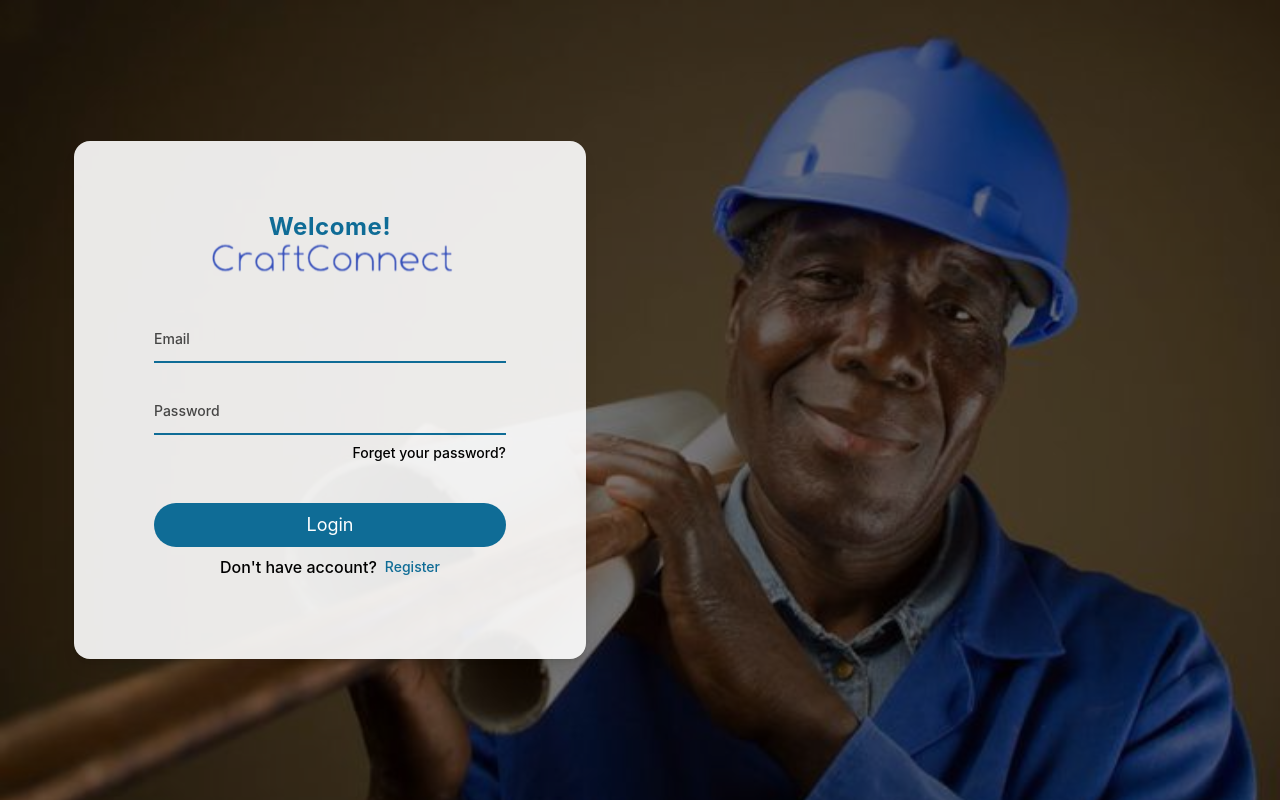
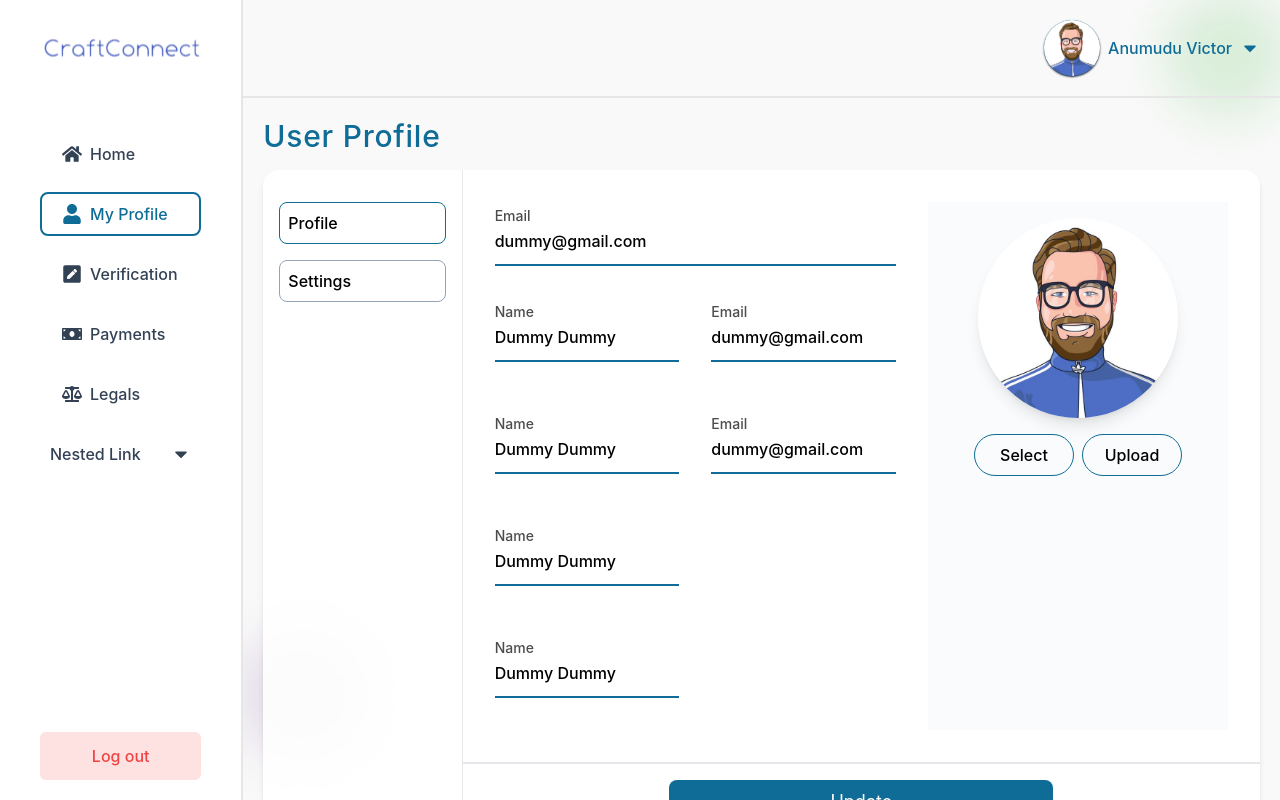
Before and after one commit to victorAnumudu/cbt, a React (Vite) app: page /dashboard/profile in a window 1280 px wide. Before the commit this address led to /login. Built offline with nearby package versions, Linux system fonts and the light colour scheme; no server answers.

Commit message:
added profile page tab

```diff
--- a/src/components/dashboardLayout/NewDashboard/DashboardAuth.tsx
+++ b/src/components/dashboardLayout/NewDashboard/DashboardAuth.tsx
@@ -19,24 +19,27 @@ export default function DashboardAuth():any {
  let [pageLoading, setPageLoading] = useState(true)
 
  const loadUser = () => {
-  setPageLoading(true)
-  axios.get('https://convene-backend.onrender.com/users/profile',{
-    headers:{
-      Authorization: `bearer ${Cookies.get('token')}`
-    }
-  }).then((res)=>{
-    if(!res.data.status){
-      setPageLoading(false)
-      setUserExist(false)
-      return
-    }
-    setUserDetails(res.data.data[0])
+  // setPageLoading(true)
+  // axios.get('https://convene-backend.onrender.com/users/profile',{
+  //   headers:{
+  //     Authorization: `bearer ${Cookies.get('token')}`
+  //   }
+  // }).then((res)=>{
+  //   if(!res.data.status){
+  //     setPageLoading(false)
+  //     setUserExist(false)
+  //     return
+  //   }
+  //   setUserDetails(res.data.data[0])
+  //   setPageLoading(false)
+  //   setUserExist(true)
+  // }).catch((err:any)=>{
+  //   console.log('ERROR', err.response)
+  //   setPageLoading(false)
+  // })
+  setUserDetails({email:'test@gmail.com', name:'Anumudu Victor'})
     setPageLoading(false)
     setUserExist(true)
-  }).catch((err:any)=>{
-    console.log('ERROR', err.response)
-    setPageLoading(false)
-  })
  }
 
   useEffect(()=>{
--- a/src/components/dashboardLayout/NewDashboard/DashboardLayout.tsx
+++ b/src/components/dashboardLayout/NewDashboard/DashboardLayout.tsx
@@ -1,4 +1,4 @@
-import { ReactNode, useState, useEffect, MouseEvent } from 'react'
+import { ReactNode, useState, useEffect } from 'react'
 
 import Aside from './Aside'
 import LogoutModal from '../../popout/LogoutModal'
@@ -74,6 +74,7 @@ export default function DashboardLayout({children}:{children: ReactNode}) {
           <div className='w-full h-[calc(100vh_-_100px)] flex p-2 md:p-5 relative'>
             <div className='h-full w-full'>
               {children}
+              <p className='p-2'></p>
             </div>
 
             {/* <div className={`pl-5 w-[300px] min-w-[300px] hidden lg:block`}>
--- a/src/components/dashboardPages/Home.tsx
+++ b/src/components/dashboardPages/Home.tsx
@@ -83,7 +83,7 @@ export default function Home() {
         </div>
       :
         <>
-          <p className='w-full text-3xl text-primary font-medium tracking-wide'>Dashboard</p>
+          <p className='w-full text-3xl text-primary font-medium tracking-wide'>User Dashboard</p>
           <div className='my-6 w-full grid grid-cols-2 lg:grid-cols-4 gap-4'>
             {summary.map(item => (
                 <div key={item.name} className='mode-transition w-full min-w-28 bg-white dark:bg-white/50 dark:text-black rounded-md shadow-md cursor-pointer hover:bg-white/50 transition-all duration-300'>
--- a/src/components/dashboardPages/Profile.tsx
+++ b/src/components/dashboardPages/Profile.tsx
@@ -1,6 +1,50 @@
+import { useState } from "react"
+import UserProfile from "./profile/UserProfile"
+import Settings from "./profile/Settings"
 
 export default function Profile() {
+  const [active, setActive] = useState(tabs[0])
+
+  const handleActive = (tab:string):any => {
+    setActive(tab)
+  }
+
   return (
-    <div>Profile</div>
+    <div className="w-full min-h-full">
+      <p className='w-full text-3xl text-primary font-medium tracking-wide'>User Profile</p>
+      <div className="mt-4 relative block sm:grid grid-cols-5 bg-white/90 dark:bg-dark text:black dark:text-dark-light shadow-md rounded-2xl">
+        {/* TABS */}
+        <div className="sticky top-52 p-4 col-span-1 hidden sm:block border-r">
+          {tabs.map(tab => (
+            <button
+              key={tab}
+              className={`block w-full text-left mt-4 p-2 border rounded-lg transition-all duration-500 ${tab == active ? 'border-primary dark:border-white' : 'border-dark-light'}`}
+              onClick={()=>handleActive(tab)}
+            >
+              {tab}
+            </button>
+          ))}
+        </div>
+
+        {/* PAGES */}
+        <div className="col-span-4 min-h-[650px] flex-col justify-between">
+          {active == 'Profile' ?
+          <UserProfile />
+          : active == 'Settings' ?
+          <Settings />
+          :
+          null}
+        </div>
+      </div>
+    </div>
   )
 }
+
+
+
+
+
+
+const tabs:string[] = [
+  'Profile', 'Settings'
+]
--- /dev/null
+++ b/src/components/dashboardPages/profile/Settings.tsx
@@ -0,0 +1,6 @@
+
+export default function Settings() {
+  return (
+    <div className="w-full h-full flex justify-center items-center">Coming Soon</div>
+  )
+}
--- /dev/null
+++ b/src/components/dashboardPages/profile/UserProfile.tsx
@@ -0,0 +1,145 @@
+import { useState } from "react";
+import { Button, FloatLabelInput } from "../../shared";
+
+import User from '../../../assets/avatar/avatar1.jpg'
+
+export default function UserProfile() {
+    const [selectImage, setSelectedImage] = useState<Blob | MediaSource | null>(null)
+
+    const [details, setDetails] = useState({
+        name: 'Dummy Dummy',
+        email: 'dummy@gmail.com'
+    })
+
+    const handleDetailsChange = (e:MouseEvent) => {
+        let {name, value} = e?.target as HTMLInputElement
+        setDetails(prev => ({...prev, [name]:value}))
+    }
+
+    const handleImageSelect = (e:any) => {
+        let {files} = e?.target as HTMLInputElement
+        if(files){
+            setSelectedImage(files[0])
+        }
+    }
+  return (
+    <>
+        <div className="p-8 w-full lg:flex lg:flex-row-reverse gap-8">
+
+            {/* PROFILE IMAGE */}
+            <div className="p-4 w-full sm:max-w-[300px] mx-auto flex flex-col items-center bg-slate-50/80">
+              <img src={selectImage ? URL.createObjectURL(selectImage) : User} className="w-[200px] h-[200px] rounded-full shadow-lg dark:shadow-md dark:shadow-dark-light flex justify-center items-center" />
+              <input type="file" id='image' className="hidden" onChange={handleImageSelect} />
+              <div className="p-4 w-full flex justify-center gap-2 items-center">
+                <label htmlFor="image" className="custom-btn border text-center dark:border-dark-light border-primary cursor-pointer">Select</label>
+                {<button className="custom-btn border text-center dark:border-dark-light border-primary">Upload</button>}
+              </div>
+            </div>
+
+            {/* PROFILE DETAILS */}
+            <div className="w-full">
+              <div className="relative my-2 py-2">
+                <FloatLabelInput
+                  id="email"
+                  name="email"
+                  type="email"
+                  placeHolder="Email"
+                  labelName="Email"
+                  value={'dummy@gmail.com'}
+                  inputClass=""
+                  disable={true}
+                  onChange={()=>{}}
+                />
+              </div>
+              <div className="w-full lg:grid grid-cols-2 gap-8">
+                <div className="relative my-6 py-2">
+                    <FloatLabelInput
+                    id="name"
+                    name="name"
+                    type="text"
+                    placeHolder="Name"
+                    labelName="Name"
+                    value={details.name}
+                    inputClass=""
+                    onChange={handleDetailsChange}
+                    />
+                </div>
+                <div className="relative my-6 py-2">
+                    <FloatLabelInput
+                    id="email"
+                    name="email"
+                    type="email"
+                    placeHolder="Email"
+                    labelName="Email"
+                    value={details.email}
+                    inputClass=""
+                    onChange={handleDetailsChange}
+                    />
+                </div>
+              </div>
+              <div className="w-full lg:grid grid-cols-2 gap-8">
+                <div className="relative my-6 py-2">
+                    <FloatLabelInput
+                    id="name"
+                    name="name"
+                    type="text"
+                    placeHolder="Name"
+                    labelName="Name"
+                    value={details.name}
+                    inputClass=""
+                    onChange={handleDetailsChange}
+                    />
+                </div>
+                <div className="relative my-6 py-2">
+                    <FloatLabelInput
+                    id="email"
+                    name="email"
+                    type="email"
+                    placeHolder="Email"
+                    labelName="Email"
+                    value={details.email}
+                    inputClass=""
+                    onChange={handleDetailsChange}
+                    />
+                </div>
+              </div>
+              <div className="w-full lg:grid grid-cols-2 gap-8">
+                <div className="relative my-6 py-2">
+                    <FloatLabelInput
+                    id="name"
+                    name="name"
+                    type="text"
+                    placeHolder="Name"
+                    labelName="Name"
+                    value={details.name}
+                    inputClass=""
+                    onChange={handleDetailsChange}
+                    />
+                </div>
+              </div>
+              <div className="w-full lg:grid grid-cols-2 gap-8">
+                <div className="relative my-6 py-2">
+                    <FloatLabelInput
+                    id="name"
+                    name="name"
+                    type="text"
+                    placeHolder="Name"
+                    labelName="Name"
+                    value={details.name}
+                    inputClass=""
+                    onChange={handleDetailsChange}
+                    />
+                </div>
+              </div>
+            </div>
+        </div>
+        <div className="w-full flex justify-center border-t-2 p-4">
+            <div className="w-96 rounded-lg overflow-hidden">
+                <Button
+                    text='Update'
+                />
+            </div>
+        </div>
+    </>
+  )
+}
--- a/src/components/shared/FloatLabelInput.tsx
+++ b/src/components/shared/FloatLabelInput.tsx
@@ -1,12 +1,13 @@
 
 type Props = {
     id?:string,
-    name?:string,
+    name:string,
     type?:string,
     placeHolder?:string,
     labelName?:string,
     inputClass?:string,
     value:string,
+    disable?: boolean,
     onChange:(event?: any)=>any
 }
 
@@ -18,22 +19,24 @@ export default function FloatLabelInput({
     labelName,
     value,
     inputClass,
+    disable,
     onChange
 }:Props) {
   return (
     <div className='w-full'>
         <input
             id={id ? id : ''}
-            name={name? name : ''}
+            name={name}
             className={`peer pr-8 w-full h-12 outline-none border-b-2 border-b-primary bg-transparent placeholder:text-transparent transition-all duration-500 ${inputClass && inputClass}`}
             type={type ? type : 'text'}
             placeholder={placeHolder ? placeHolder : ''}
             value={value}
             onChange={onChange}
+            disabled={disable}
         />
         <label
             htmlFor={id ? id : ''}
-            className={`cursor-pointer text-sm text-black/70 absolute left-0 -top-1 translate-y-0 peer-focus:-top-1 peer-focus:translate-y-0 peer-placeholder-shown:top-1/2 peer-placeholder-shown:-translate-y-1/2 transition-all duration-500`}
+            className={`cursor-pointer text-sm text-black/70 dark:text-white absolute left-0 -top-1 translate-y-0 peer-focus:-top-1 peer-focus:translate-y-0 peer-placeholder-shown:top-1/2 peer-placeholder-shown:-translate-y-1/2 transition-all duration-500`}
         >
             {labelName ? labelName : ''}
         </label>
```
